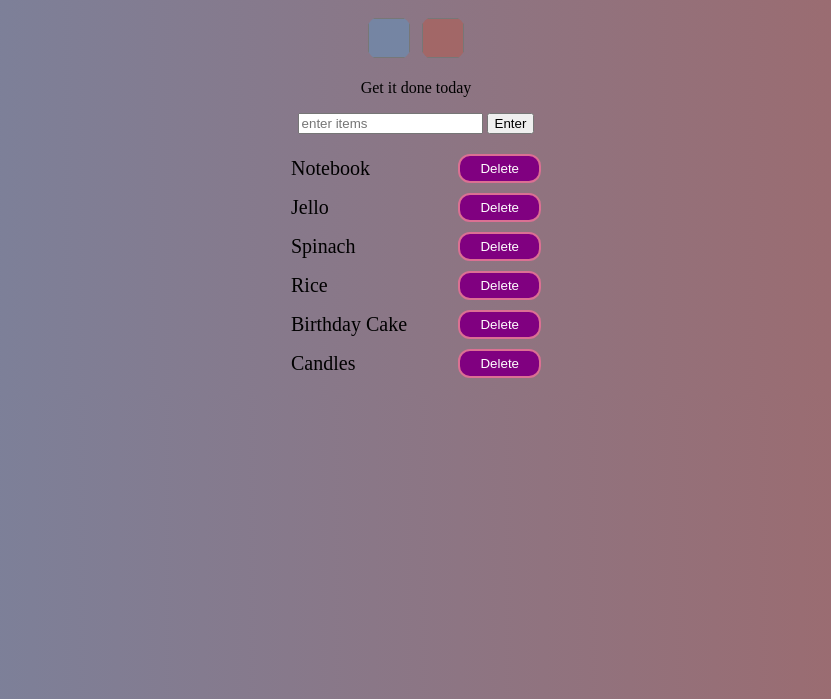
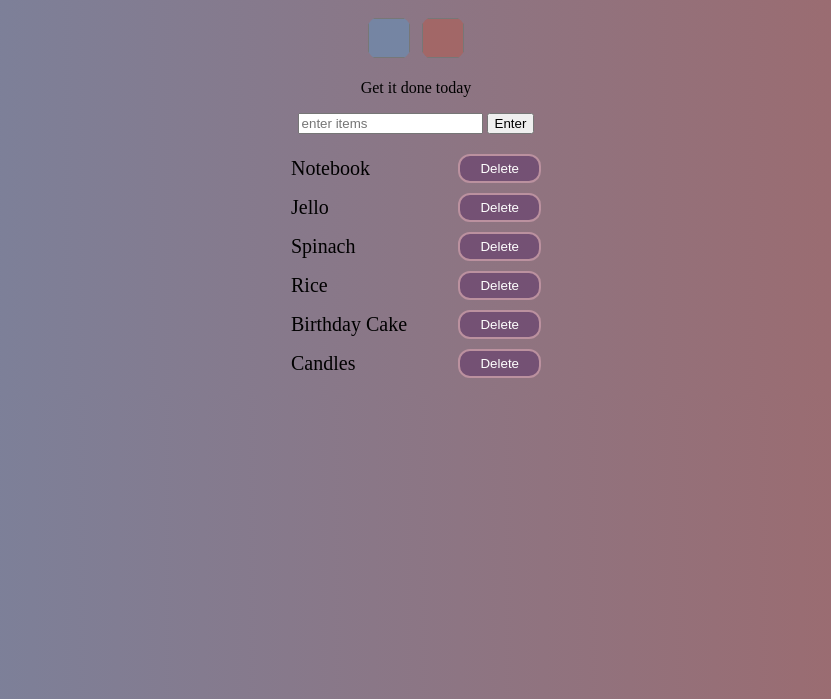
Before and after one commit to Alonasa/task_list, a plain HTML site: page index.html in a window 1280 px wide. Shown: the part 101-800 px from the top of the page, without its empty margins (224-1055 px from the left). Drawn offline with Linux system fonts and the light colour scheme.

Commit message:
change colors

```diff
--- a/style.css
+++ b/style.css
@@ -58,13 +58,13 @@ body {
 }
 
 .btn--delete {
-  background-color: purple;
-  border: 2px solid palevioletred;
+  background-color: #745174;
+  border: 2px solid #bb919f;
 }
 
 .btn--delete:hover {
-  background-color: palevioletred;
-  border: 2px solid purple;
+  background-color: #c06e89;
+  border: 2px solid #745174;
 }
 
 input[type="color"] {
```
